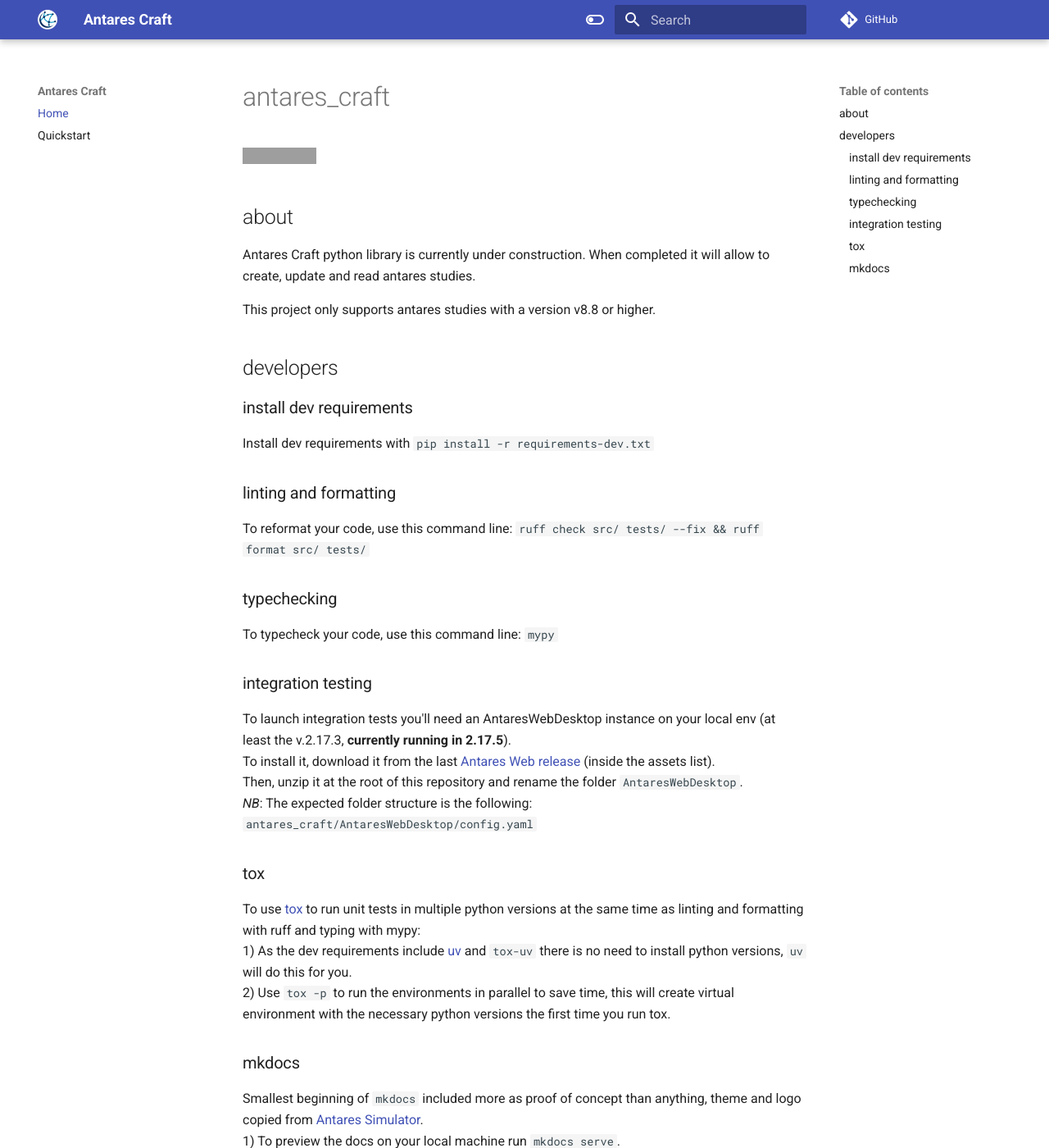
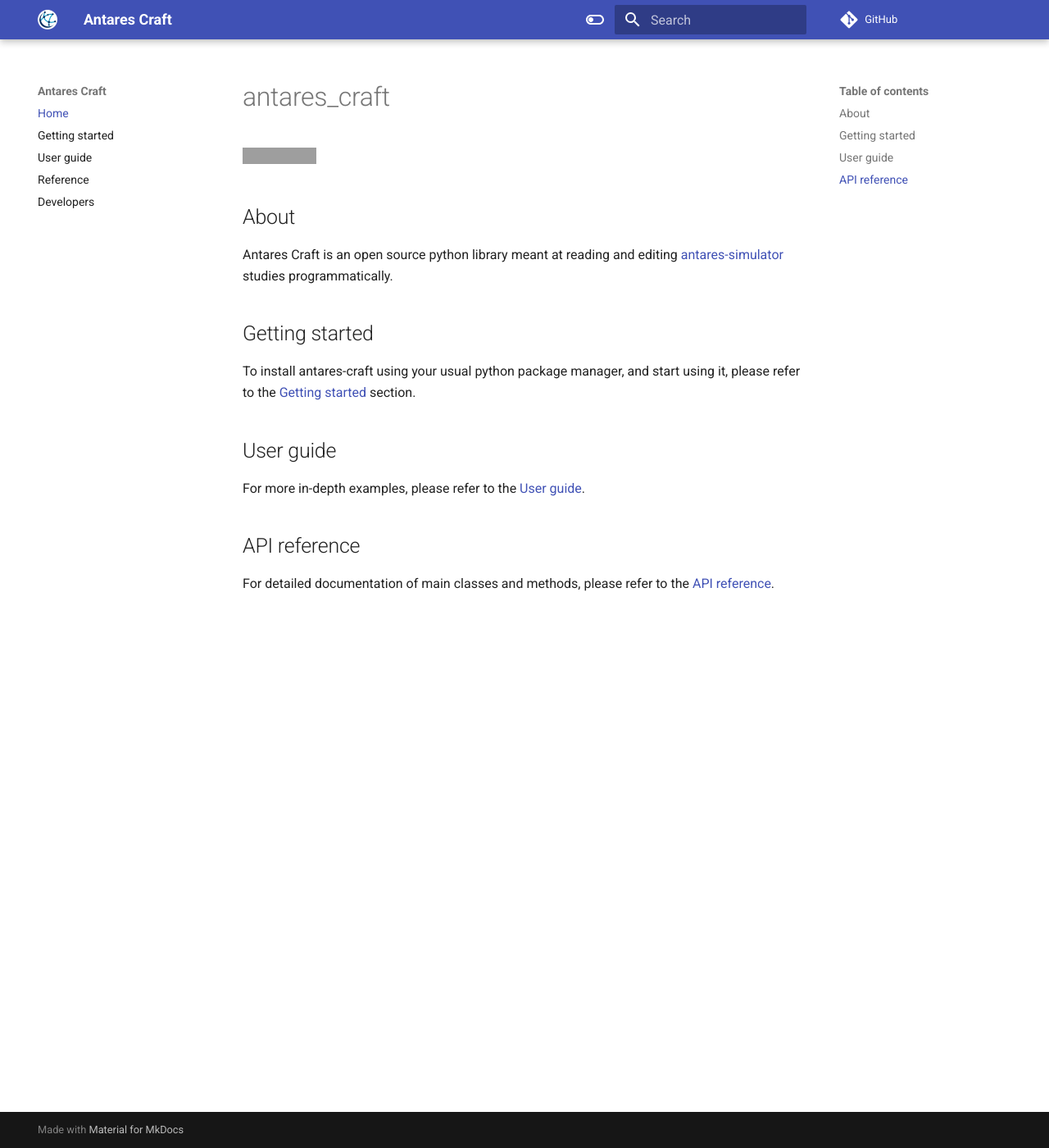
Before and after one commit to AntaresSimulatorTeam/antares_craft, an MkDocs documentation site: the page built from docs/index.md, in a window 1280 px wide and 1400 px high. Shown: the whole window at 82% size. Built offline with MkDocs 1.6.1 and Material for MkDocs 9.7.7, drawn with Linux system fonts in a browser that asks for light colours; comment, search, counter and statistics services are not loaded; some of the changed text lies outside the part shown; grey boxes are pictures that could not be loaded.

Commit message:
doc(init): update doc structure
Signed-off-by: Sylvain Leclerc <sylvain.leclerc@rte-france.com>

```diff
--- a/docs/index.md
+++ b/docs/index.md
@@ -1,46 +1,22 @@
 # antares_craft
+
 [![github ci](https://github.com/AntaresSimulatorTeam/antares_craft/actions/workflows/ci.yml/badge.svg)](https://github.com/AntaresSimulatorTeam/antares_craft/actions/workflows/ci.yml)
 
-## about
+## About
 
-Antares Craft python library is currently under construction. When completed it will allow to create, update and read
-antares studies.
+Antares Craft is an open source python library meant at reading and
+editing [antares-simulator](https://antares-simulator.readthedocs.io/en/stable/) studies
+programmatically.
 
-This project only supports antares studies with a version v8.8 or higher.
+## Getting started
 
-## developers
-### install dev requirements
+To install antares-craft using your usual python package manager, and start using it, please refer to
+the [Getting started](getting-started.md) section.
 
-Install dev requirements with `pip install -r requirements-dev.txt`
+## User guide
 
-### linting and formatting
+For more in-depth examples, please refer to the [User guide](user-guide.md).
 
-To reformat your code, use this command line: `ruff check src/ tests/ --fix && ruff format src/ tests/`
+## API reference
 
-### typechecking
-
-To typecheck your code, use this command line: `mypy`
-
-### integration testing
-
-To launch integration tests you'll need an AntaresWebDesktop instance on your local env (at least the v.2.17.3,
-**currently running in 2.17.5**).
-To install it, download it from the last [Antares Web release](https://github.com/AntaresSimulatorTeam/AntaREST/releases)
-(inside the assets list).
-Then, unzip it at the root of this repository and rename the folder `AntaresWebDesktop`.
-*NB*: The expected folder structure is the following: `antares_craft/AntaresWebDesktop/config.yaml`
-
-### tox
-To use [tox](https://tox.wiki/) to run unit tests in multiple python versions at the same time as linting and formatting
-with ruff and typing with mypy:
-1) As the dev requirements include [uv](https://docs.astral.sh/uv/) and `tox-uv` there is no need to install python
-versions, `uv` will do this for you.
-2) Use `tox -p` to run the environments in parallel to save time, this will create virtual environment with the
-necessary python versions the first time you run tox.
-
-### mkdocs
-Smallest beginning of `mkdocs` included more as proof of concept than anything, theme and logo copied from [Antares
-Simulator](https://github.com/AntaresSimulatorTeam/Antares_Simulator).
-1) To preview the docs on your local machine run `mkdocs serve`.
-2) To build the static site for publishing for example on [Read the Docs](https://readthedocs.io) use `mkdocs build`.
-3) To flesh out the documentation see [mkdoc guides](https://www.mkdocs.org/user-guide/).
+For detailed documentation of main classes and methods, please refer to the [API reference](api-reference.md).
--- a/mkdocs.yml
+++ b/mkdocs.yml
@@ -2,13 +2,17 @@
 repo_url: https://github.com/AntaresSimulatorTeam/antares_craft
 nav:
   - Home: index.md
-  - Quickstart: quickstart.md
+  - Getting started: getting-started.md
+  - User guide: user-guide.md
+  - Reference: reference.md
+  - Developers: developer.md
+
 theme:
   name: material
   logo: assets/logo.png
   favicon: assets/Icone.png
   prev_next_buttons_location: none
-#  custom_dir: docs/overrides
+  #  custom_dir: docs/overrides
   features:
     - navigation.instant
     - navigation.top
@@ -30,5 +34,5 @@
         name: Switch to light mode
 
 plugins:
-- search
-- mkdocstrings
+  - search
+  - mkdocstrings
```
Also changed, not shown: docs/api-reference.md (added, +1 -0 lines), docs/developer.md (+14 -4 lines), docs/quickstart.md (deleted, +0 -9 lines), docs/user-guide.md (added, +3 -0 lines), docs/getting-started.md (renamed from docs/usage.md).
